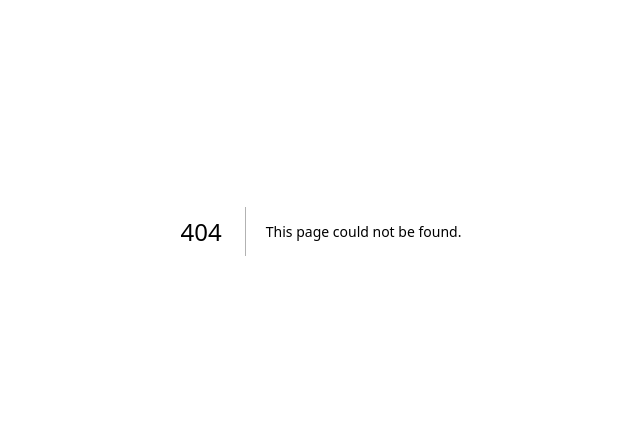
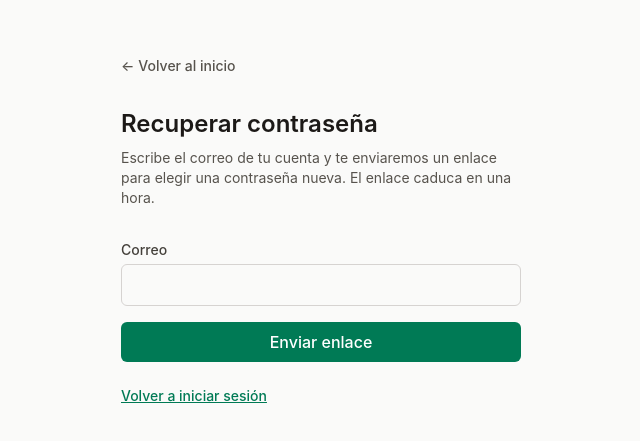
Before and after one commit to lugox10/MarketCentral, a Next.js app in the folder apps/web/: page /forgot-password in a window 1280 px wide. Before the commit this address had no page. Shown: the part 169-610 px from the top of the page, without its empty margins (319-959 px from the left). Built offline with nearby package versions, Linux system fonts and the light colour scheme.

Commit message:
feat(auth): pantallas de recuperacion y restablecimiento de contrasena

```diff
--- /dev/null
+++ b/apps/web/app/(auth)/forgot-password/page.tsx
@@ -0,0 +1,98 @@
+'use client';
+
+import Link from 'next/link';
+import { type FormEvent, useState } from 'react';
+
+import { ApiError, postJson } from '../../../src/lib/api';
+
+export default function ForgotPasswordPage(): React.ReactElement {
+  const [email, setEmail] = useState('');
+  const [sent, setSent] = useState(false);
+  const [error, setError] = useState<string | null>(null);
+  const [loading, setLoading] = useState(false);
+
+  async function onSubmit(event: FormEvent<HTMLFormElement>): Promise<void> {
+    event.preventDefault();
+    setError(null);
+    setLoading(true);
+    try {
+      await postJson('/auth/password/forgot', { email: email.trim().toLowerCase() });
+      setSent(true);
+    } catch (cause: unknown) {
+      setError(
+        cause instanceof ApiError
+          ? cause.message
+          : 'No se pudo enviar la solicitud. Revisa tu conexión.',
+      );
+    } finally {
+      setLoading(false);
+    }
+  }
+
+  return (
+    <main className="mx-auto flex min-h-screen max-w-md flex-col justify-center px-6 py-12">
+      <Link
+        href="/"
+        className="mb-8 inline-flex items-center gap-1 self-start rounded-md text-sm font-medium text-stone-600 underline-offset-4 hover:text-stone-900 hover:underline focus-visible:outline-none focus-visible:ring-2 focus-visible:ring-emerald-300"
+      >
+        <span aria-hidden="true">←</span> Volver al inicio
+      </Link>
+
+      <h1 className="text-2xl font-semibold text-stone-900">Recuperar contraseña</h1>
+      <p className="mt-2 text-sm text-stone-600">
+        Escribe el correo de tu cuenta y te enviaremos un enlace para elegir una contraseña nueva.
+        El enlace caduca en una hora.
+      </p>
+
+      {sent ? (
+        <div
+          role="status"
+          className="mt-8 rounded-lg border border-emerald-200 bg-emerald-50 px-4 py-3 text-sm text-emerald-900"
+        >
+          <p className="font-medium">Revisa tu correo</p>
+          <p className="mt-1">
+            Si <span className="font-medium">{email}</span> tiene una cuenta, te enviamos un enlace
+            para restablecer la contraseña. Si no llega en unos minutos, revisa la carpeta de spam.
+          </p>
+        </div>
+      ) : (
+        <form className="mt-8 space-y-4" onSubmit={onSubmit} noValidate>
+          <div>
+            <label className="block text-sm font-medium text-stone-700" htmlFor="email">
+              Correo
+            </label>
+            <input
+              id="email"
+              type="email"
+              autoComplete="email"
+              required
+              value={email}
+              onChange={(event) => setEmail(event.target.value)}
+              className="mt-1 w-full rounded-md border border-stone-300 px-3 py-2 text-stone-900 outline-none focus:border-emerald-600 focus:ring-2 focus:ring-emerald-200"
+            />
+          </div>
+
+          {error ? (
+            <p role="alert" className="rounded-md bg-red-50 px-3 py-2 text-sm text-red-700">
+              {error}
+            </p>
+          ) : null}
+
+          <button
+            type="submit"
+            disabled={loading}
+            className="w-full rounded-md bg-emerald-700 px-4 py-2 font-medium text-white transition hover:bg-emerald-800 disabled:cursor-not-allowed disabled:opacity-60"
+          >
+            {loading ? 'Enviando…' : 'Enviar enlace'}
+          </button>
+        </form>
+      )}
+
+      <p className="mt-6 text-sm text-stone-600">
+        <Link className="font-medium text-emerald-700 underline" href="/login">
+          Volver a iniciar sesión
+        </Link>
+      </p>
+    </main>
+  );
+}
--- a/apps/web/app/(auth)/login/page.tsx
+++ b/apps/web/app/(auth)/login/page.tsx
@@ -74,6 +74,15 @@ export default function LoginPage(): React.ReactElement {
           />
         </div>
 
+        <div className="flex justify-end">
+          <Link
+            href="/forgot-password"
+            className="text-sm font-medium text-emerald-700 underline underline-offset-4"
+          >
+            ¿Olvidaste tu contraseña?
+          </Link>
+        </div>
+
         {error ? (
           <p role="alert" className="rounded-md bg-red-50 px-3 py-2 text-sm text-red-700">
             {error}
--- /dev/null
+++ b/apps/web/app/(auth)/reset-password/page.tsx
@@ -0,0 +1,156 @@
+'use client';
+
+import Link from 'next/link';
+import { useRouter, useSearchParams } from 'next/navigation';
+import { type FormEvent, Suspense, useState } from 'react';
+
+import { ApiError, postJson } from '../../../src/lib/api';
+
+const PASSWORD_RULE = /^(?=.*[A-Z])(?=.*\d).{8,}$/;
+
+function ResetPasswordForm(): React.ReactElement {
+  const router = useRouter();
+  const searchParams = useSearchParams();
+  const token = (searchParams.get('token') ?? '').trim();
+
+  const [password, setPassword] = useState('');
+  const [confirmation, setConfirmation] = useState('');
+  const [error, setError] = useState<string | null>(null);
+  const [done, setDone] = useState(false);
+  const [loading, setLoading] = useState(false);
+
+  async function onSubmit(event: FormEvent<HTMLFormElement>): Promise<void> {
+    event.preventDefault();
+    setError(null);
+
+    if (!PASSWORD_RULE.test(password)) {
+      setError('La contraseña debe tener al menos 8 caracteres, una mayúscula y un número.');
+      return;
+    }
+    if (password !== confirmation) {
+      setError('Las dos contraseñas no coinciden.');
+      return;
+    }
+
+    setLoading(true);
+    try {
+      await postJson('/auth/password/reset', { token, password });
+      setDone(true);
+      window.setTimeout(() => router.push('/login'), 2500);
+    } catch (cause: unknown) {
+      setError(
+        cause instanceof ApiError
+          ? cause.message
+          : 'No se pudo cambiar la contraseña. Revisa tu conexión.',
+      );
+    } finally {
+      setLoading(false);
+    }
+  }
+
+  if (!token) {
+    return (
+      <div
+        role="alert"
+        className="mt-8 rounded-lg border border-amber-200 bg-amber-50 px-4 py-3 text-sm text-amber-900"
+      >
+        <p className="font-medium">El enlace no es válido</p>
+        <p className="mt-1">
+          Falta el token de recuperación. Pide un enlace nuevo desde{' '}
+          <Link className="underline" href="/forgot-password">
+            recuperar contraseña
+          </Link>
+          .
+        </p>
+      </div>
+    );
+  }
+
+  if (done) {
+    return (
+      <div
+        role="status"
+        className="mt-8 rounded-lg border border-emerald-200 bg-emerald-50 px-4 py-3 text-sm text-emerald-900"
+      >
+        <p className="font-medium">Contraseña actualizada</p>
+        <p className="mt-1">Te llevamos al inicio de sesión para que entres con la nueva.</p>
+        <Link className="mt-3 inline-block font-medium underline" href="/login">
+          Ir a iniciar sesión
+        </Link>
+      </div>
+    );
+  }
+
+  return (
+    <form className="mt-8 space-y-4" onSubmit={onSubmit} noValidate>
+      <div>
+        <label className="block text-sm font-medium text-stone-700" htmlFor="password">
+          Contraseña nueva
+        </label>
+        <input
+          id="password"
+          type="password"
+          autoComplete="new-password"
+          required
+          value={password}
+          onChange={(event) => setPassword(event.target.value)}
+          className="mt-1 w-full rounded-md border border-stone-300 px-3 py-2 text-stone-900 outline-none focus:border-emerald-600 focus:ring-2 focus:ring-emerald-200"
+        />
+        <p className="mt-1 text-xs text-stone-500">
+          Mínimo 8 caracteres, una mayúscula y un número.
+        </p>
+      </div>
+
+      <div>
+        <label className="block text-sm font-medium text-stone-700" htmlFor="confirmation">
+          Repite la contraseña
+        </label>
+        <input
+          id="confirmation"
+          type="password"
+          autoComplete="new-password"
+          required
+          value={confirmation}
+          onChange={(event) => setConfirmation(event.target.value)}
+          className="mt-1 w-full rounded-md border border-stone-300 px-3 py-2 text-stone-900 outline-none focus:border-emerald-600 focus:ring-2 focus:ring-emerald-200"
+        />
+      </div>
+
+      {error ? (
+        <p role="alert" className="rounded-md bg-red-50 px-3 py-2 text-sm text-red-700">
+          {error}
+        </p>
+      ) : null}
+
+      <button
+        type="submit"
+        disabled={loading}
+        className="w-full rounded-md bg-emerald-700 px-4 py-2 font-medium text-white transition hover:bg-emerald-800 disabled:cursor-not-allowed disabled:opacity-60"
+      >
+        {loading ? 'Guardando…' : 'Cambiar contraseña'}
+      </button>
+    </form>
+  );
+}
+
+export default function ResetPasswordPage(): React.ReactElement {
+  return (
+    <main className="mx-auto flex min-h-screen max-w-md flex-col justify-center px-6 py-12">
+      <Link
+        href="/"
+        className="mb-8 inline-flex items-center gap-1 self-start rounded-md text-sm font-medium text-stone-600 underline-offset-4 hover:text-stone-900 hover:underline focus-visible:outline-none focus-visible:ring-2 focus-visible:ring-emerald-300"
+      >
+        <span aria-hidden="true">←</span> Volver al inicio
+      </Link>
+
+      <h1 className="text-2xl font-semibold text-stone-900">Elige una contraseña nueva</h1>
+      <p className="mt-2 text-sm text-stone-600">
+        Por seguridad, al cambiarla se cierran todas las sesiones abiertas de tu cuenta.
+      </p>
+
+      <Suspense fallback={<p className="mt-8 text-sm text-stone-500">Comprobando el enlace…</p>}>
+        <ResetPasswordForm />
+      </Suspense>
+    </main>
+  );
+}
```
Also changed, not shown: 1 other file (tests, documents, lock files or other folders).
